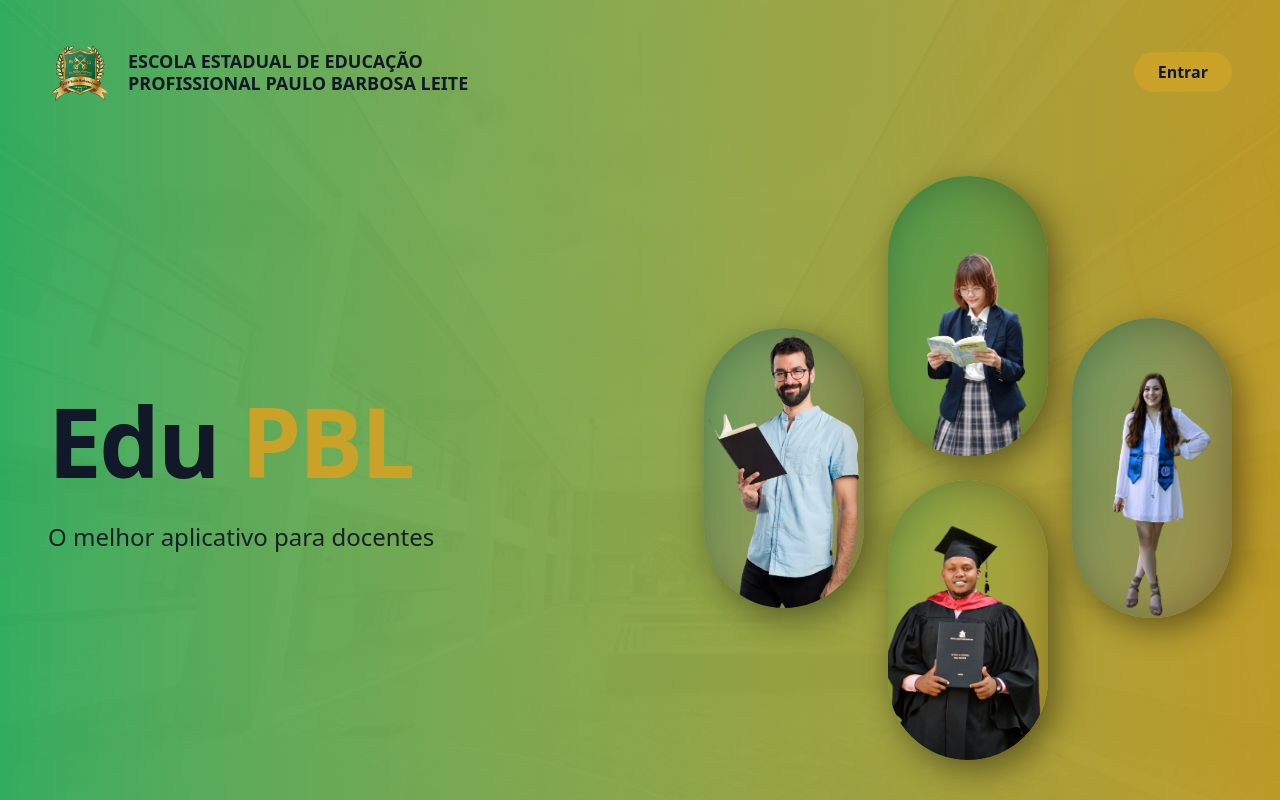
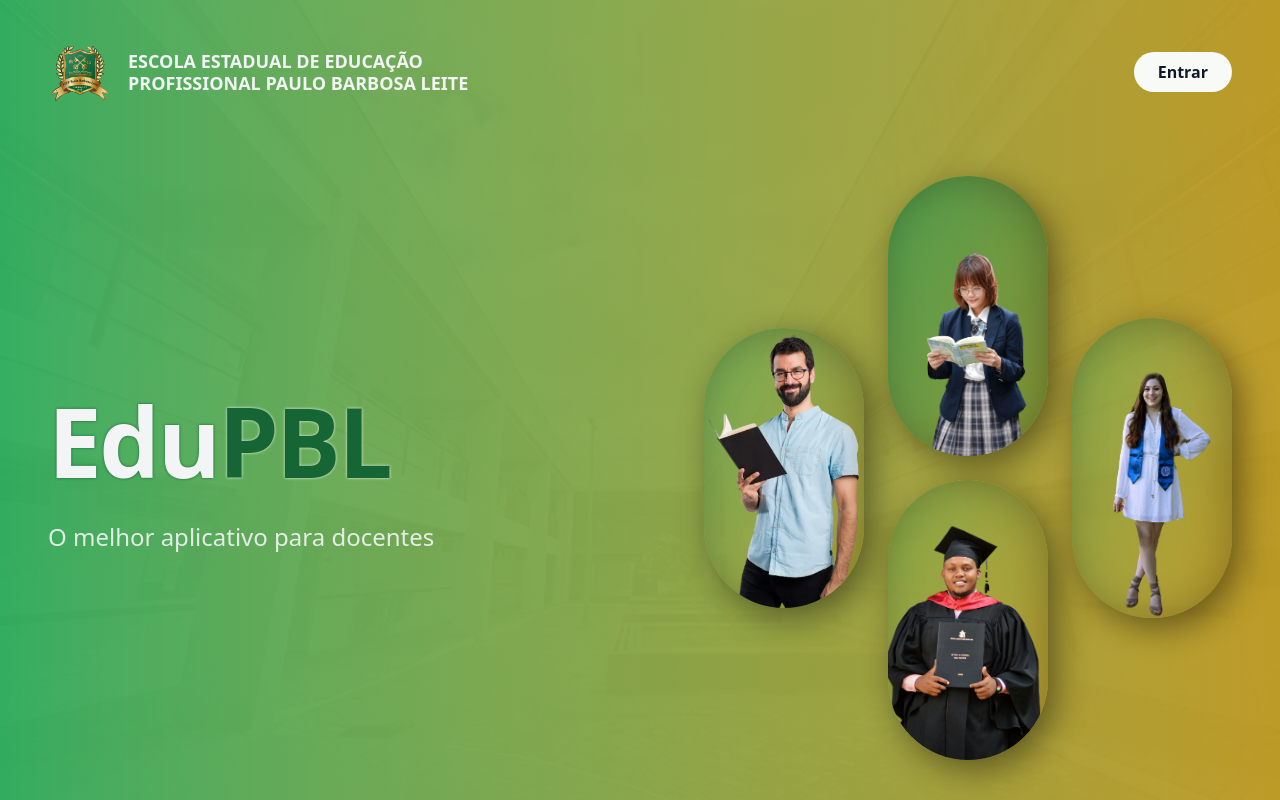
Before and after one commit to ojosedanilo/edupbl_front, a React (Vite) app: page / in a window 1280 px wide. Built offline with nearby package versions, Linux system fonts and the light colour scheme; no server answers.

Commit message:
Atualizações Visuais

```diff
--- a/src/components/dashboard/OccurrencesTable.tsx
+++ b/src/components/dashboard/OccurrencesTable.tsx
@@ -27,7 +27,7 @@
   return (
     <div
       className={cn(
-        "overflow-hidden rounded-[20px] border border-text/40 bg-text/10 backdrop-blur-sm",
+        "overflow-hidden rounded-[20px] border border-text/40 bg-surface/10 backdrop-blur-sm",
         className,
       )}
     >
--- a/src/components/landing/LandingPhotoCollage.tsx
+++ b/src/components/landing/LandingPhotoCollage.tsx
@@ -45,7 +45,7 @@
         src={figmaAssets.collage1}
         alt="Ambiente escolar"
         heightClass="h-[180px] md:h-[240px] lg:h-[280px]"
-        tintClass="bg-text-muted/40"
+        tintClass="bg-surface-muted/40"
       />
       <div className="flex flex-col items-end gap-4 md:gap-6">
         <CollageColumn
@@ -65,7 +65,7 @@
         src={figmaAssets.collage4}
         alt="Comunidade escolar"
         heightClass="h-[180px] md:h-[240px] lg:h-[300px]"
-        tintClass="bg-text-muted/50"
+        tintClass="bg-surface-muted/50"
       />
     </div>
   );
--- a/src/components/layout/FeatureLayout.tsx
+++ b/src/components/layout/FeatureLayout.tsx
@@ -52,7 +52,7 @@
         <header className="flex flex-wrap items-center gap-4">
           <Link
             to="/inicio"
-            className="rounded-full bg-text/10 px-4 py-2 text-sm font-medium text-text backdrop-blur-sm transition hover:bg-text/20"
+            className="rounded-full bg-surface/10 px-4 py-2 text-sm font-medium text-text backdrop-blur-sm transition hover:bg-surface/20"
             aria-label="Voltar ao início"
           >
             ← Voltar
@@ -75,10 +75,10 @@
                 aria-selected={activeTab === tab.id}
                 onClick={() => onTabChange?.(tab.id)}
                 className={cn(
-                  "inline-flex items-center gap-2 rounded-full px-5 py-2 text-sm font-semibold transition",
+                  "inline-flex items-center gap-2 rounded-full px-5 py-2 bg-bg text-text text-sm font-semibold transition",
                   activeTab === tab.id
-                    ? "bg-text text-primary shadow-md"
-                    : "bg-text/10 text-text backdrop-blur-sm hover:bg-text/20",
+                    ? "bg-surface text-primary shadow-md"
+                    : "bg-surface/60 text-text backdrop-blur-sm hover:bg-surface/80",
                 )}
               >
                 {tab.icon}
--- a/src/components/layout/SiteHeader.tsx
+++ b/src/components/layout/SiteHeader.tsx
@@ -24,13 +24,13 @@
           className="size-12 shrink-0 md:size-16"
         />
         <div className="min-w-0 text-sm font-semibold leading-tight text-text md:text-lg">
-          <p className="mb-0">ESCOLA ESTADUAL DE EDUCAÇÃO</p>
-          <p>PROFISSIONAL PAULO BARBOSA LEITE</p>
+          <p className="text-light mb-0">ESCOLA ESTADUAL DE EDUCAÇÃO</p>
+          <p className="text-light ">PROFISSIONAL PAULO BARBOSA LEITE</p>
         </div>
       </div>
       <Link
         to={user ? "/inicio" : "/entrar"}
-        className="shrink-0 rounded-full bg-accent px-6 py-2 text-sm font-semibold text-text transition-all hover:opacity-90 md:text-base"
+        className="shrink-0 rounded-full bg-bg px-6 py-2 text-sm font-semibold text-text transition-all hover:opacity-90 md:text-base"
       >
         {user ? "Ir para o app" : "Entrar"}
       </Link>
--- a/src/pages/HomePage.tsx
+++ b/src/pages/HomePage.tsx
@@ -50,16 +50,15 @@
       <GradientBackdrop />
 
       <div className="relative z-10 mx-auto flex min-h-screen max-w-6xl flex-col gap-10 px-6 py-10">
-
         {/* Cabeçalho: logo + saudação + botão de saída */}
         <header className="flex flex-wrap items-center justify-between gap-4">
           <div className="flex items-center gap-4">
             <img src={LogoPBL} alt="" className="size-14 object-contain" />
             <div>
-              <p className="text-sm font-medium text-text/80">
+              <p className="text-sm font-medium text-light/90">
                 {roleLabel(user?.role ?? "")}
               </p>
-              <h1 className="text-2xl font-bold text-text md:text-3xl">
+              <h1 className="text-2xl font-bold text-light md:text-3xl">
                 Seja bem-vindo(a), {user?.first_name}!
               </h1>
             </div>
@@ -77,7 +76,7 @@
 
         {/* Grid de features */}
         <section>
-          <h2 className="mb-4 text-lg font-semibold text-text/70">
+          <h2 className="mb-4 text-lg font-semibold text-light/90">
             O que você quer fazer?
           </h2>
 
--- a/src/pages/LandingPage.tsx
+++ b/src/pages/LandingPage.tsx
@@ -10,11 +10,15 @@
         <SiteHeader />
         <main className="flex flex-1 min-h-0 max-h-screen w-full flex-col items-center justify-center gap-8 px-6 py-8 lg:px-12 lg:flex-row lg:items-center lg:gap-12 xl:gap-16">
           <section className="w-full max-w-2xl text-center text-text lg:text-left">
-            <h1 className="mb-4 text-5xl font-bold leading-tight tracking-tight sm:text-6xl md:text-7xl lg:text-8xl">
-              <span>Edu </span>
-              <span className="text-accent">PBL</span>
+            <h1 className="mb-4 text-light text-5xl font-bold leading-tight tracking-tight sm:text-6xl md:text-7xl lg:text-8xl">
+              <span className="text-light [text-shadow:0px_0px_3px_var(--color-primary)]">
+                Edu
+              </span>
+              <span className="text-primary [text-shadow:0px_0px_3px_var(--color-light)]">
+                PBL
+              </span>
             </h1>
-            <p className="text-lg leading-relaxed text-text/95 sm:text-xl md:text-2xl">
+            <p className="text-lg leading-relaxed text-light/90 sm:text-xl md:text-2xl">
               O melhor aplicativo para docentes
             </p>
           </section>
--- a/src/pages/LoginPage.tsx
+++ b/src/pages/LoginPage.tsx
@@ -35,7 +35,7 @@
 
       {/* Conteúdo sobre o fundo */}
       <div className="relative z-10 flex flex-col items-center gap-6 text-center text-text">
-        <p className="max-w-2xl text-3xl font-bold leading-tight md:text-4xl lg:text-5xl lg:leading-none">
+        <p className="max-w-2xl text-light text-3xl font-bold leading-tight md:text-4xl lg:text-5xl lg:leading-none">
           Seja bem-vindo(a) ao EduPBL!
         </p>
         <div className="relative size-48 md:size-64 lg:size-[300px]">
@@ -80,7 +80,7 @@
       <div className="relative z-10 w-full flex items-center justify-center p-6">
         <div className="flex w-full max-w-6xl overflow-hidden rounded-[30px] shadow-2xl flex-col lg:flex-row">
           {/* Painel esquerdo com posição relativa para os elementos absolutos */}
-          <div className="relative flex flex-1 flex-col items-center justify-center px-8 py-16 backdrop-blur-md bg-text/5 shadow-[inset_0_0_0_1px_rgba(255,255,255,0.1),0_10px_40px_rgba(0,0,0,0.3)]">
+          <div className="relative flex flex-1 flex-col items-center justify-center px-8 py-16 backdrop-blur-md bg-surface/5 shadow-[inset_0_0_0_1px_rgba(255,255,255,0.1),0_10px_40px_rgba(0,0,0,0.3)]">
             <LoginBrandPanel />
           </div>
 
@@ -125,7 +125,10 @@
 
             <p className="text-center text-text-muted">
               Não tem uma conta?{" "}
-              <Link to="/cadastrar" className="font-semibold text-accent underline">
+              <Link
+                to="/cadastrar"
+                className="font-semibold text-accent underline"
+              >
                 Crie uma.
               </Link>
             </p>
--- a/src/pages/OccurrencesPage.tsx
+++ b/src/pages/OccurrencesPage.tsx
@@ -29,7 +29,7 @@
       )}
 
       {activeTab === "criar" && (
-        <div className="rounded-2xl border border-text/20 bg-text/10 p-8 text-text backdrop-blur-sm">
+        <div className="rounded-2xl border border-text/20 bg-surface/10 p-8 text-text backdrop-blur-sm">
           {/* Futuramente: <OccurrenceForm /> */}
           <p className="text-text/70">
             Formulário de nova ocorrência (em construção).
--- a/src/styles/index.css
+++ b/src/styles/index.css
@@ -15,6 +15,7 @@
   --color-text: var(--text);
   --color-text-muted: var(--text-muted);
   --color-text-inverse: var(--text-inverse);
+  --color-light: var(--light);
 
   --color-danger: var(--danger);
 }
@@ -40,8 +41,9 @@
     --border: #e5e7eb;
 
     --text: #111827;
+    --text-inverse: #f3f4f6;
+    --light: #f3f4f6;
     --text-muted: #6b7280;
-    --text-inverse: #f3f4f6;
 
     --danger: #dc2626;
   }
@@ -60,8 +62,9 @@
     --border: #232a26;
 
     --text: #f3f4f6;
+    --text-inverse: #111827;
+    --light: #f3f4f6;
     --text-muted: #9ca3af;
-    --text-inverse: #111827;
 
     --danger: #ef4444;
   }
```
